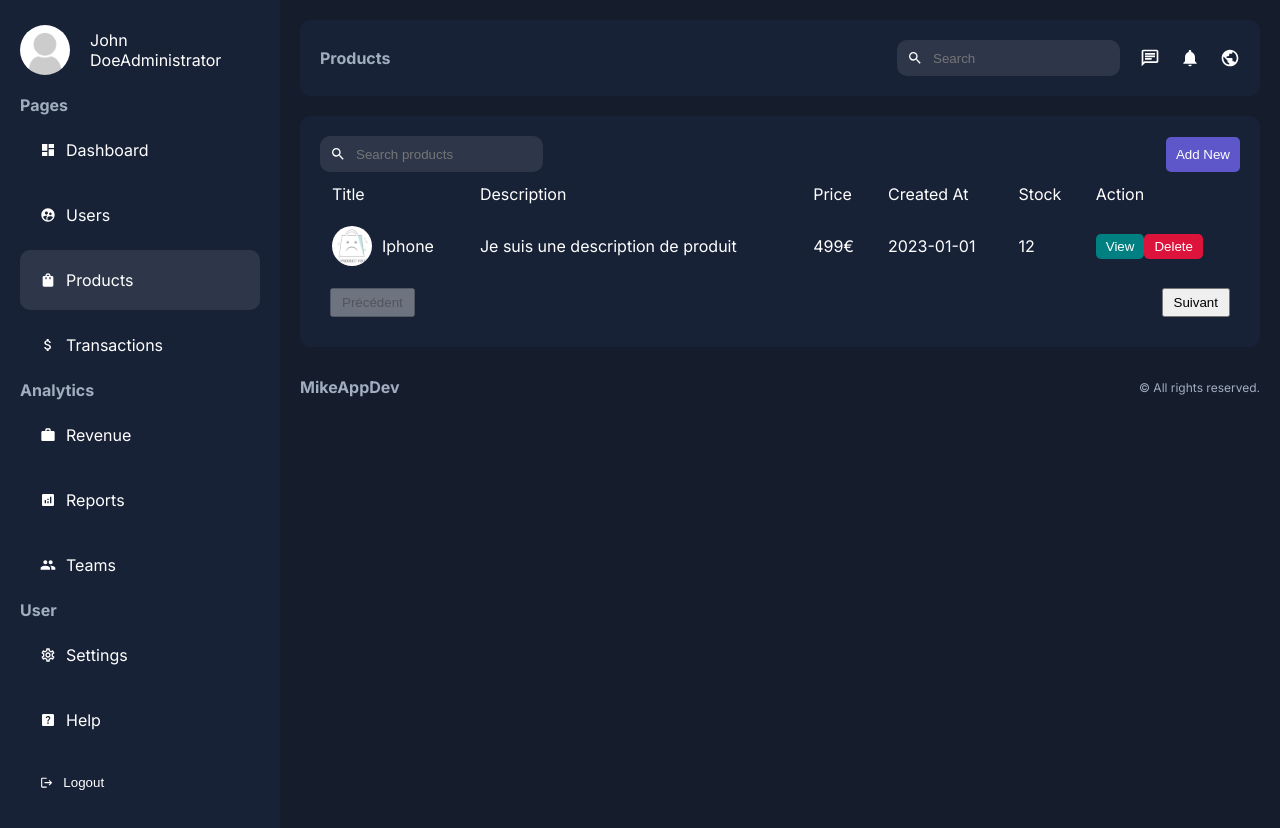
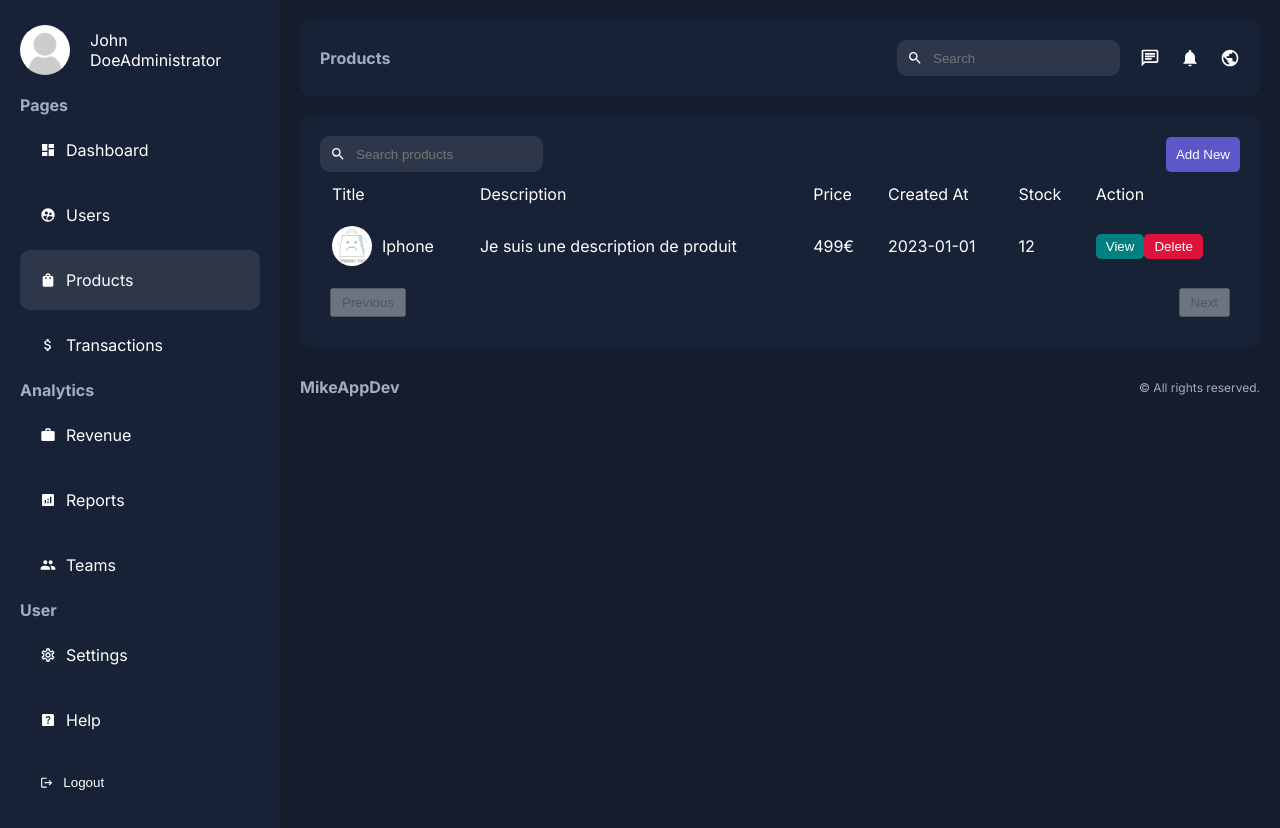
Before and after one commit to MikeAppDev/dashboard-tuto, a Next.js app: page /dashboard/products in a window 1280 px wide. Built offline with nearby package versions, Linux system fonts and the light colour scheme.

Commit message:
Pigination error / jump to next step

```diff
--- a/app/dashboard/users/page.jsx
+++ b/app/dashboard/users/page.jsx
@@ -9,6 +9,7 @@
 const UsersPage = async ({searchParams}) => {
 
     const q = searchParams?.q || "";
+    // const page = searchParams?.page || 1;
     const users = await fetchUsers(q);
 
     return (
--- a/app/ui/dashboard/pagination/pagination.jsx
+++ b/app/ui/dashboard/pagination/pagination.jsx
@@ -1,12 +1,45 @@
-import styles from './pagination.module.css';
+"use client";
+import styles from "./pagination.module.css";
+import { usePathname, useRouter, useSearchParams } from "next/navigation";
 
-const Pagination = ()=>{
-    return (
-        <div className={styles.container}>
-            <button className={styles.button} disabled>Précédent</button>
-            <button className={styles.button}>Suivant</button>
-        </div>
-    )
-}
+const Pagination = ({ count }) => {
+  const searchParams = useSearchParams();
+  const { replace } = useRouter();
+  const pathname = usePathname();
+
+  const page = searchParams.get("page") || 1;
+
+  const params = new URLSearchParams(searchParams);
+  const ITEM_PER_PAGE = 2;
+
+  const hasPrev = ITEM_PER_PAGE * (parseInt(page) - 1) > 0;
+  const hasNext = ITEM_PER_PAGE * (parseInt(page) - 1) + ITEM_PER_PAGE < count;
+
+  const handleChangePage = (type) => {
+    type === "prev"
+      ? params.set("page", parseInt(page) - 1)
+      : params.set("page", parseInt(page) + 1);
+    replace(`${pathname}?${params}`);
+  };
+
+  return (
+    <div className={styles.container}>
+      <button
+        className={styles.button}
+        disabled={!hasPrev}
+        onClick={() => handleChangePage("prev")}
+      >
+        Previous
+      </button>
+      <button
+        className={styles.button}
+        disabled={!hasNext}
+        onClick={() => handleChangePage("next")}
+      >
+        Next
+      </button>
+    </div>
+  );
+};
 
 export default Pagination;
--- a/app/ui/dashboard/search/search.jsx
+++ b/app/ui/dashboard/search/search.jsx
@@ -14,6 +14,10 @@
 
     const handleSearch = useDebouncedCallback((e) => {
         const params = new URLSearchParams(searchParams);
+
+        //Pagination
+        params.set("page", 1);
+        //
 
         if(e.target.value) {
 
```
Also changed, not shown: app/lib/data.js (+6 -4 lines).
